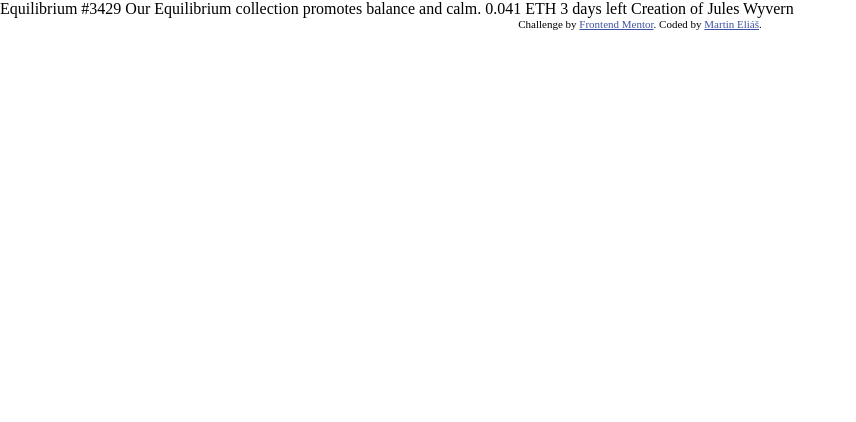
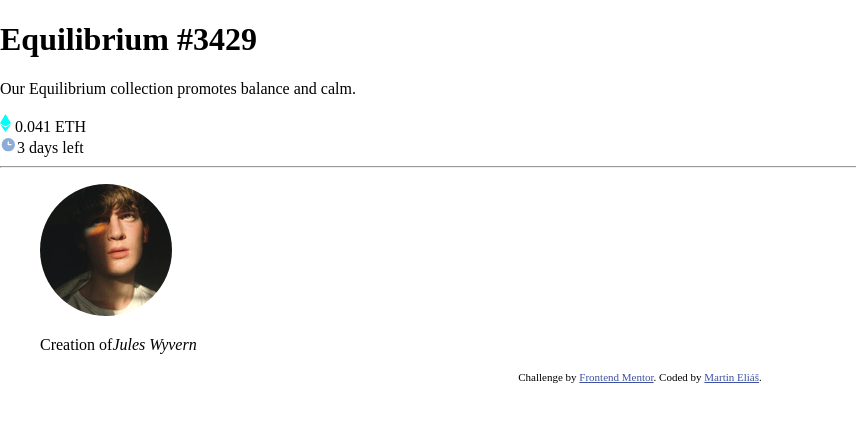
Before and after one commit to martinelias1312/nft-preview-card-component-main, a plain HTML site: page index.html in a window 1280 px wide. Shown: the whole page, without its empty margins (0-856 px from the left). Drawn offline with Linux system fonts and the light colour scheme.

Commit message:
html layout

```diff
--- a/index.html
+++ b/index.html
@@ -15,15 +15,23 @@
 
 </head>
 <body>
+  <main>
+    <section class="card">
+      <div class="image"></div>
+      <h1 class="main-heading">Equilibrium #3429</h1>
+      <p>Our Equilibrium collection promotes balance and calm.</p>
+      <div class="ethereum"><img src="/assets/img/icon-ethereum.svg" alt="" aria-hidden="true" class="img-eth"> 0.041 ETH</div>
+      <div class="time"><img src="/assets/img/icon-clock.svg" aria-hidden="true" alt="" class="img-clock">3 days left</div>
+      <hr>
+      <figure>
+        <img src="/assets/img/image-avatar.png" alt="Person face" class="img-profile">
+        <figcaption class="caption">
+          <p>Creation of<em class="name">Jules Wyvern</em></p>
+        </figcaption>
+      </figure>
+    </section>
+  </main>
 
-  Equilibrium #3429
-
-  Our Equilibrium collection promotes balance and calm.
-
-  0.041 ETH
-  3 days left
-
-  Creation of Jules Wyvern
   <footer>
     <div class="attribution">
       Challenge by <a href="https://www.frontendmentor.io?ref=challenge" target="_blank">Frontend Mentor</a>.
```
